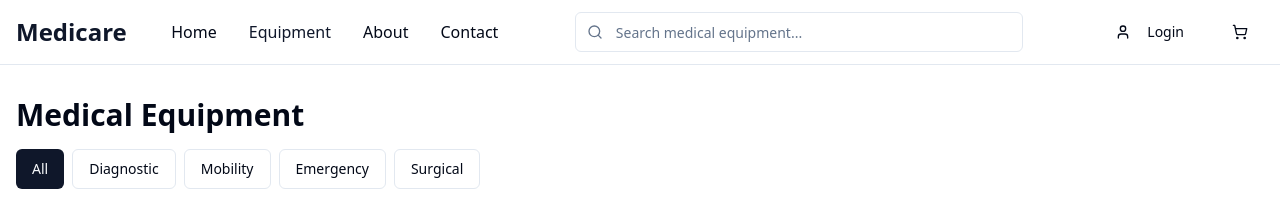
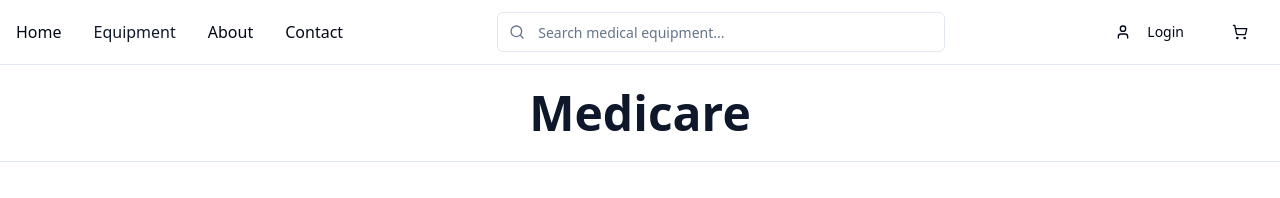
Before and after one commit to piyushaga2002/cart-cascade-retail-56, a React (Vite) app: page /shop in a window 1280 px wide. Shown: the top 198 px of the page. Built offline with nearby package versions, Linux system fonts and the light colour scheme.

Commit message:
Move store name
Move the store name from the navbar to the middle of the page, below the navbar.

```diff
--- a/src/components/Navbar.tsx
+++ b/src/components/Navbar.tsx
@@ -17,11 +17,6 @@ const Navbar = () => {
     <nav className="border-b bg-background sticky top-0 z-50">
       <div className="container mx-auto px-4">
         <div className="flex items-center justify-between h-16">
-          {/* Logo */}
-          <Link to="/" className="text-2xl font-bold text-primary">
-            Medicare
-          </Link>
-
           {/* Desktop Navigation */}
           <div className="hidden md:flex items-center space-x-8">
             <Link
--- a/src/pages/Index.tsx
+++ b/src/pages/Index.tsx
@@ -56,6 +56,13 @@ const features = [
 const Index = () => {
   return (
     <div className="min-h-screen bg-background">
+      {/* Store Name Header */}
+      <div className="bg-background border-b">
+        <div className="container mx-auto px-4 py-6 text-center">
+          <h1 className="text-4xl md:text-5xl font-bold text-primary">Medicare</h1>
+        </div>
+      </div>
+
       {/* Hero Section */}
       <section className="relative bg-gradient-to-r from-primary to-primary/80 text-primary-foreground py-20">
         <div className="container mx-auto px-4 text-center">
--- a/src/pages/Shop.tsx
+++ b/src/pages/Shop.tsx
@@ -1,3 +1,4 @@
+
 import React, { useState } from 'react';
 import { Link } from 'react-router-dom';
 import { ShoppingCart, Star } from 'lucide-react';
@@ -103,6 +104,13 @@ const Shop = () => {
 
   return (
     <div className="min-h-screen bg-background">
+      {/* Store Name Header */}
+      <div className="bg-background border-b">
+        <div className="container mx-auto px-4 py-6 text-center">
+          <h1 className="text-4xl md:text-5xl font-bold text-primary">Medicare</h1>
+        </div>
+      </div>
+
       <div className="container mx-auto px-4 py-8">
         <div className="mb-8">
           <h1 className="text-3xl font-bold mb-4">Medical Equipment</h1>
```
